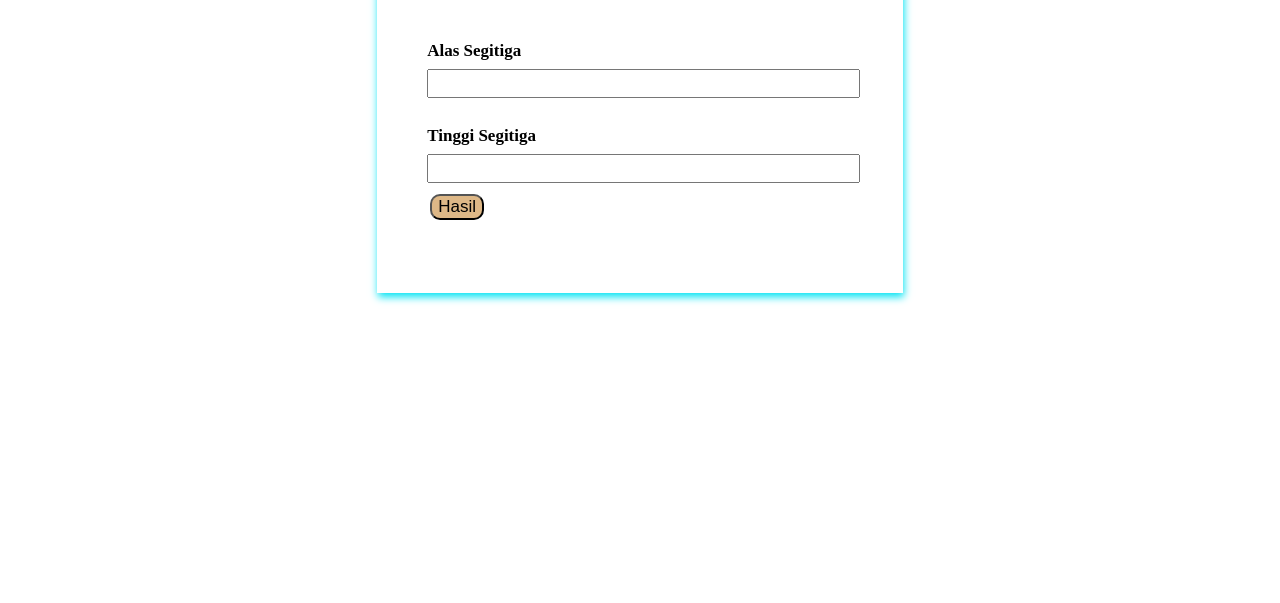
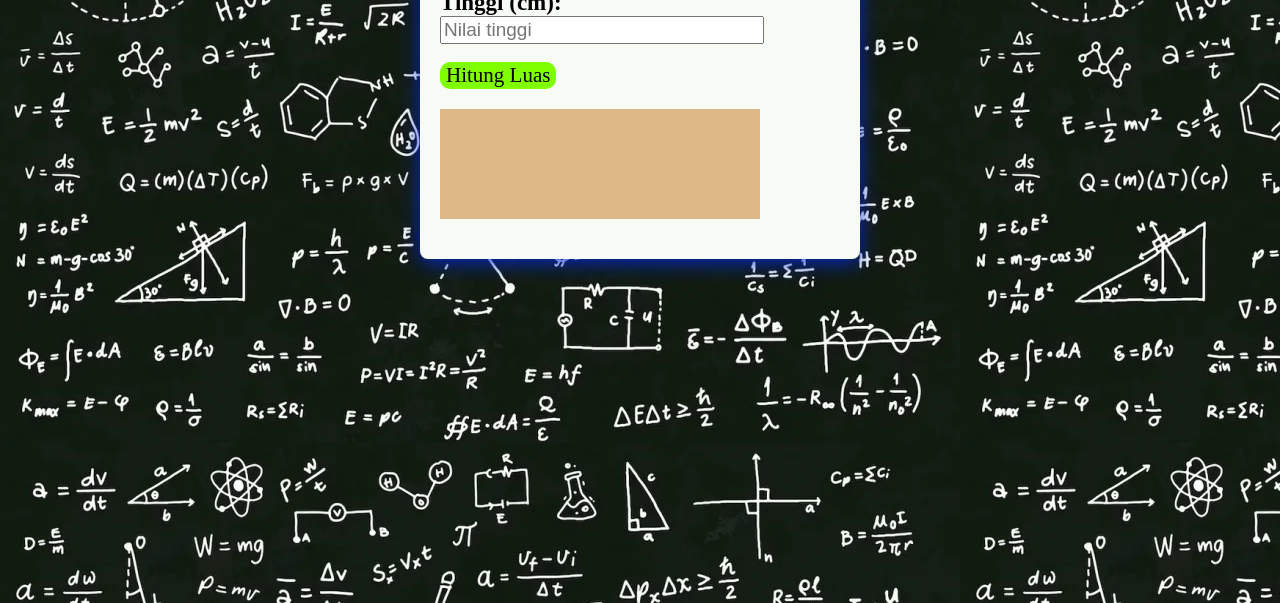
Before and after one commit to Rian0102606/Hitung-Luas-Segitiga, a plain HTML site: page index.html in a window 1280 px wide. Shown: the part 197-800 px from the top of the page. Drawn offline with Linux system fonts and the light colour scheme.

Commit message:
web disgin

```diff
--- a/index.html
+++ b/index.html
@@ -1,47 +1,51 @@
 <!DOCTYPE html>
-<html lang="en">
+<html lang="id">
 <head>
     <meta charset="UTF-8">
     <meta name="viewport" content="width=device-width, initial-scale=1.0">
     <title>Hitung Luas Segitiga</title>
+
     <link rel="stylesheet" href="style/style.css">
-
 
 </head>
 <body>
-    <div class="tengah">
+<div class="container">
 <div class="step">
 <h2>Hitung Luas Segitiga</h2>
+<label for="alas">Panjang Alas (cm):</label><br>
+<input type="number" id="alas" placeholder="Nilai alas" required><br>
+<label for="tinggi">Tinggi (cm):</label><br>
+<input type="number" id="tinggi" placeholder="Nilai tinggi" required><br><br>
+<button onclick="hitungLuas()">Hitung Luas</button>
 
-    <div class="stepone">
-    <label for="">Alas Segitiga</label><br>
-    <input type="number" id="alas"><br><br>
-
-    <label for="">Tinggi Segitiga</label><br>
-    <input type="number" id="tinggi"><br>
-
-    <div class="stepdone">
-    <button id="hasil"> Hasil</button><br><br>
-    <div id="output"></div>
-    </div>
-    </div>
+<div id="hasil"></div>
 </div>
 <script>
-        const alas = document.getElementById('alas')
-        const tinggi = document.getElementById('tinggi')
-        const hasil = document.getElementById('hasil')
-        const output = document.getElementById('output')
+    function hitungLuas() {
 
-        hasil.addEventListener('click', function(){
-            let a = alas.value
-            let t = tinggi.value
-            let l = 0.5*a*t
-
-            output.innerHTML = `Luas segita dari alas  ${a} cm dan tinggi ${t} cm
-             adalah ${l} cm<sup>2</sup>`
-             })
+        const Alas = parseFloat(document.getElementById('alas').value);
+        const Tinggi = parseFloat(document.getElementById('tinggi').value);
 
 
+        if (isNaN(Alas) || isNaN(Tinggi) || Alas <= 0 || Tinggi <= 0) {
+            document.getElementById("hasil").innerHTML = "Silakan masukkan nilai yang valid.";
+            return;
+        }
+
+
+        let luas = 0.5 * Alas * Tinggi;
+        let AlasTinggi = Alas * Tinggi;
+
+
+        let hsl = "Hitung Luas Segitiga dengan Nilai:<br>";
+        hsl += "Luas = 1/2 × Alas × Tinggi<br>";
+        hsl += "Luas = 1/2 × " + Alas + " cm × " + Tinggi + " cm<br>";
+        hsl += "Luas = 1/2 × " + AlasTinggi + " cm²<br>";
+        hsl += "Luas = " + luas + " cm²<br>";
+
+
+        document.getElementById("hasil").innerHTML = hsl;
+    }
 </script>
 </div>
 </body>
--- a/style/style.css
+++ b/style/style.css
@@ -1,61 +1,56 @@
-@import url('https://fonts.googleapis.com/css2?family=Arimo:ital,wght@0,400..700;1,400..700&family=Manrope:wght@200..800&family=Nunito:ital,wght@0,200..1000;1,200..1000&family=Poppins:ital,wght@0,100;0,200;0,300;0,400;0,500;0,600;0,700;0,800;0,900;1,100;1,200;1,300;1,400;1,500;1,600;1,700;1,800;1,900&family=Roboto:ital,wght@0,100;0,300;0,400;0,500;0,700;0,900;1,100;1,300;1,400;1,500;1,700;1,900&display=swap');
+body{
+    background-image: url("/aset/img.png");
+}
 
-
-*,
-body{}
-.tengah{
-    justify-content: center;
-    display: flex;
+.container{
+        background-color: rgb(248, 250, 246);
+        border-radius: 8px;
+        padding: 20px;
+        box-shadow: 0 4px 20px rgba(2, 42, 219, 0.884);
+        max-width: 400px;
+        margin: auto;
 
 }
 
-.step{
-    width: 40%;
-    box-shadow: 1px 4px 8px 0px rgb(1, 227, 243);
+
+.step > h2 {
     padding: 10px;
-    margin: 100px;
-}
-.step > h2 {
-    font-size: 32px;
+    font-size: 35px;
     padding: 0px 16px;
     text-align: center;
-    font-family: 'Times New Roman', Times, serif;
-}
-
-.stepone{
-    font-weight: bold;
-    font-size: 17px;
-    padding: 30px;
-    margin: 10px;
-}
-
-.stepdone{
-     text-align:left;
-     font-size:17px ;
-     margin: 3px;
-}
-
-button{
-    size: 10px;
-    background-color: rgb(209, 231, 11);
-    border-radius: 10px;
+    font-family: Cambria, Cochin, Georgia, Times, 'Times New Roman', serif;
+    font-style: var("googleapis");
 
 }
 
-input[type="number"]{
-     width: 97%;
-    padding: 5px 8px;
-    margin: 8px 0px;
+label {
+    font-size: 23px;
+    font-family: 'Times New Roman', Times, serif'Courier New', Courier, monospace;
+    font-weight: bold;
+
+}
+
+input {
+    font-size: 19px;
+    width: 79%;
+    color: rgb(2, 2, 2);
 
 
 }
 
-#hasil{
-    font-size: 17px;
+button{
+    font-family: 'Times New Roman', Times, serif;
+    font-size: 21px;
+    border: none;
+    background-color: chartreuse;
+    border-radius: 10px;
+}
+
+#hasil {
+    width: 80%;
+    height: 110px;
     background-color: burlywood;
-    padding: none;}
-
-label{
-     font-size: 17px;
-     font-weight: bold;
- }
+    margin: 20px 0px;
+    padding: none;
+    font-size: 19px;
+}
```
Lines whose indentation alone changed are shown as unchanged.
